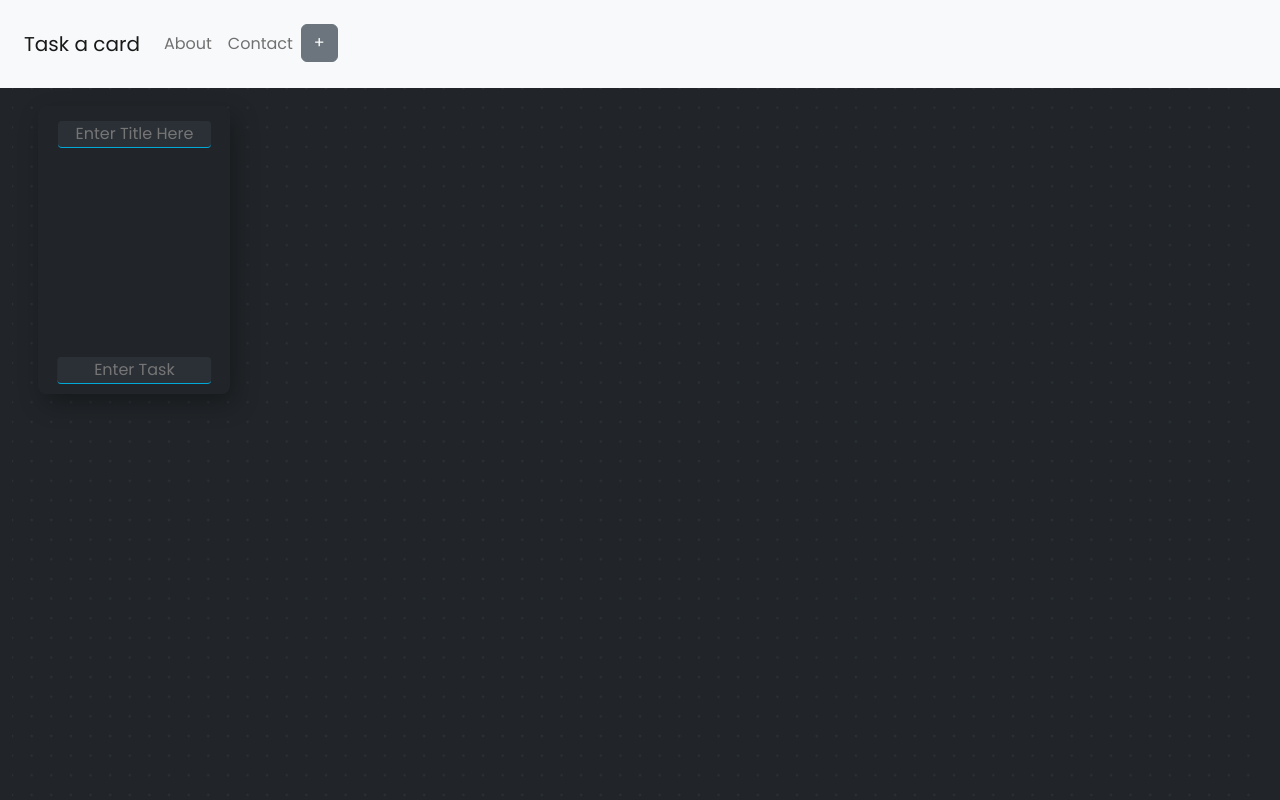
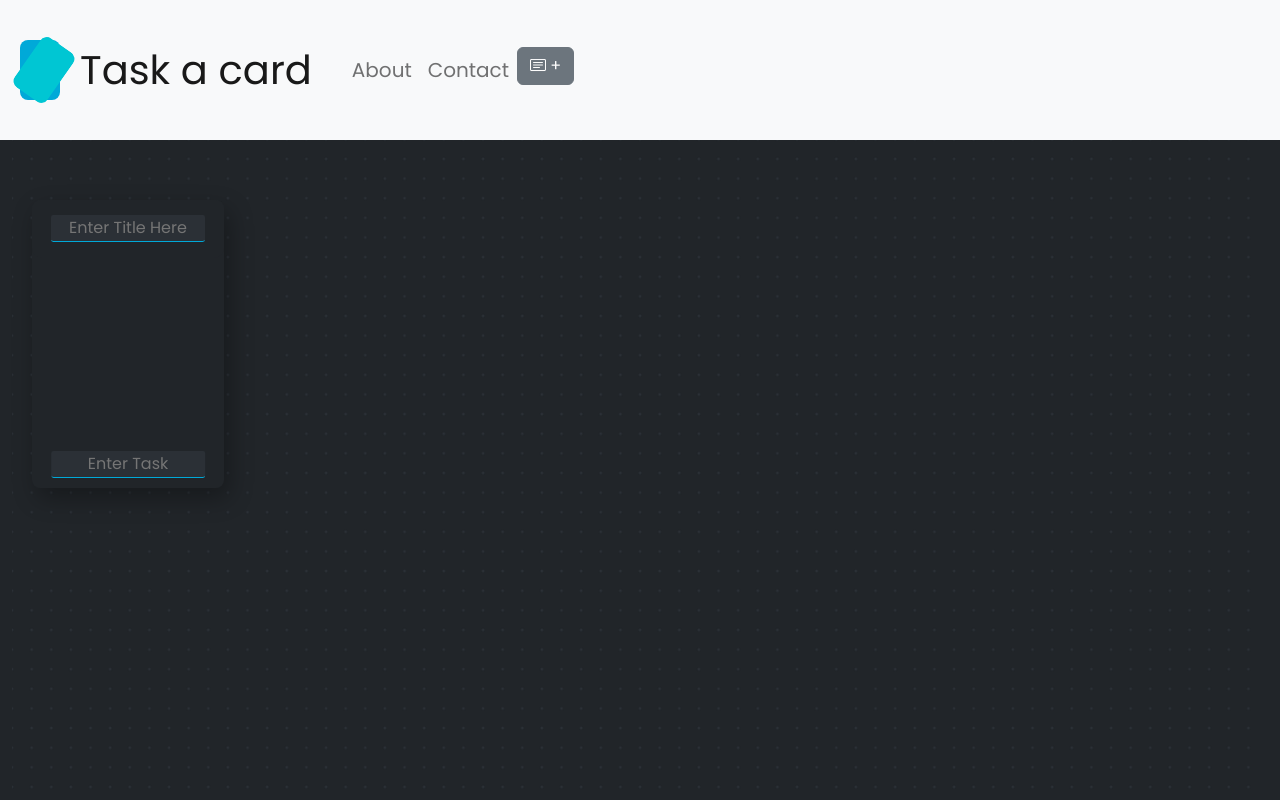
Before and after one commit to sindre-gangeskar/task-a-card, a website: page index.html in a window 1280 px wide. Shown: the top 800 px of the page. Drawn offline with nearby package versions, Linux system fonts and the light colour scheme.

Commit message:
Removed elements and optimized code.

```diff
--- a/app.js
+++ b/app.js
@@ -47,7 +47,7 @@ class Card {
     });
 
     /* Add the elements to the object */
-    container.appendTo($("#body-content"));
+    container.appendTo($("body"));
     head.appendTo(container);
     titleContainer.appendTo(head);
     titleInput.appendTo(titleContainer);
--- a/index.html
+++ b/index.html
@@ -6,16 +6,33 @@
     <meta name="viewport" content="width=device-width, initial-scale=1.0" />
     <script src="https://code.jquery.com/jquery-3.6.3.min.js"></script>
     <script src="//code.jquery.com/ui/1.13.0/jquery-ui.min.js"></script>
+    <link rel="stylesheet" href="https://cdn.jsdelivr.net/npm/bootstrap-icons@1.10.5/font/bootstrap-icons.css">
     <link
       rel="stylesheet"
       href="https://cdn.jsdelivr.net/npm/bootstrap@5.2.3/dist/css/bootstrap.min.css"
     />
     <link rel="stylesheet" href="style.css" />
-    <title>To Do App</title>
+    <title>Task A Card</title>
   </head>
+
   <body>
-    <nav class="navbar navbar-expand-lg navbar-light bg-light p-4 m-0">
-      <a href="#" class="navbar-brand">Task a card</a>
+
+   <div class="top-nav sticky-top position-fixed">
+    <nav class="navbar sticky-top navbar-expand-lg navbar-light bg-light p-4  fs-5">
+
+      <a href="#">
+        <svg id="brand-card-01"  width="40" height="60">
+          <rect id="card-01" x="0" y="0" rx="0.5rem" width="40" height="60"></rect>
+         </svg>
+
+         <svg id="brand-card-02"  width="40" height="60">
+          <rect id="card-02" x="0" y="0" rx="0.5rem" width="40" height="60"></rect>
+         </svg>
+    </a>
+
+      <a href="#" class="navbar-brand fs-1 p-3">Task a card
+
+      </a>
       <button
         class="navbar-toggler"
         type="button"
@@ -35,15 +52,21 @@
           </li>
           <li class="nav-item">
             <button class="nav-item btn btn-secondary" onclick="createCard()">
+              <i class="bi bi-card-text"></i>
               +
             </button>
           </li>
         </ul>
       </div>
     </nav>
+   </div>
 
-    <div class="body-content p-2" id="body-content">
-      <canvas id="canvas" class="container-fluid"></canvas>
+
+   <canvas id="canvas" class="container-fluid"></canvas>
+
+
+<!--    <div class="body-content" id="body-content"> -->
+
     </div>
 
     <script src="https://cdn.jsdelivr.net/npm/bootstrap@5.2.3/dist/js/bootstrap.bundle.min.js"></script>
--- a/style.css
+++ b/style.css
@@ -9,12 +9,42 @@
 * {
   font-family: "Poppins", sans-serif;
 }
-#body-content {
+body {
+  margin-top: 100px;
   display: grid;
-  position: absolute;
   width: 100%;
   height: 100%;
   grid-template-columns: repeat(5, 6fr);
+}
+
+.top-nav {
+  width: 100%;
+  position: sticky;
+  top: 0;
+  z-index: 999;
+}
+
+#brand-card-01 {
+  display: flex;
+  justify-content: center;
+  align-items: center;
+  position: absolute;
+  margin: 10px auto;
+  left: 20px;
+}
+
+#brand-card-02 {
+  display: flex;
+  position: relative;
+  margin: 10px auto;
+  transform: rotateZ(35deg);
+}
+
+#card-01 {
+  fill: var(--theme-fg-color);
+}
+#card-02 {
+  fill: var(--theme-highlight-color);
 }
 
 #canvas {
@@ -25,7 +55,7 @@
 
 #card-container {
   overflow: hidden;
-  margin: 10px auto;
+  margin: 100px auto;
   width: 12rem;
   height: 18rem;
   background-color: var(--theme-bg-color);
@@ -48,37 +78,15 @@
   text-align: center;
   width: 100%;
   height: 40px;
-  text-overflow: ellipsis;
-  font-size: 1.8rem;
+  text-overflow: clip;
+  font-size: 1.5rem;
   text-transform: capitalize;
   align-items: center;
   margin: 10px auto;
   transition: 200ms ease;
-  border-bottom: 1px solid var(--theme-fg-color);
+  border-bottom: 2px solid var(--circle-color);
   border-radius: 0px 0px 10px 10px;
   cursor: pointer;
-}
-.popover {
-  text-align: center;
-  width: max-content;
-  height: fit-content;
-  color: white;
-  font-size: 0.5rem;
-  outline: 1px solid var(--theme-highlight-color);
-  outline-offset: -1px;
-  font-weight: 200;
-  border: none;
-}
-.popover-body {
-  padding:10px;
-  margin: 0;
-  font-size: 0.75rem;
-  color: white;
-  background-color: var(--theme-bg-color);
-}
-.popover-header {
-  background-color: var(--theme-bg-color);
-  font-size: 0.8rem;
 }
 
 #card-title:hover {
@@ -155,5 +163,28 @@ input {
   text-align: center;
   outline: none;
   color: white;
-  border-radius: 0.25rem;
+  border-radius: 0.15rem;
 }
+
+.popover {
+  text-align: center;
+  width: max-content;
+  height: fit-content;
+  color: white;
+  font-size: 0.5rem;
+  outline: 1px solid var(--theme-highlight-color);
+  outline-offset: -1px;
+  font-weight: 200;
+  border: none;
+}
+.popover-body {
+  padding: 10px;
+  margin: 0;
+  font-size: 0.75rem;
+  color: white;
+  background-color: var(--theme-bg-color);
+}
+.popover-header {
+  background-color: var(--theme-bg-color);
+  font-size: 0.8rem;
+}
```
Also changed, not shown: Ellipse.svg (deleted), Vector.svg (deleted), layered-peaks-haikei.png (deleted).
